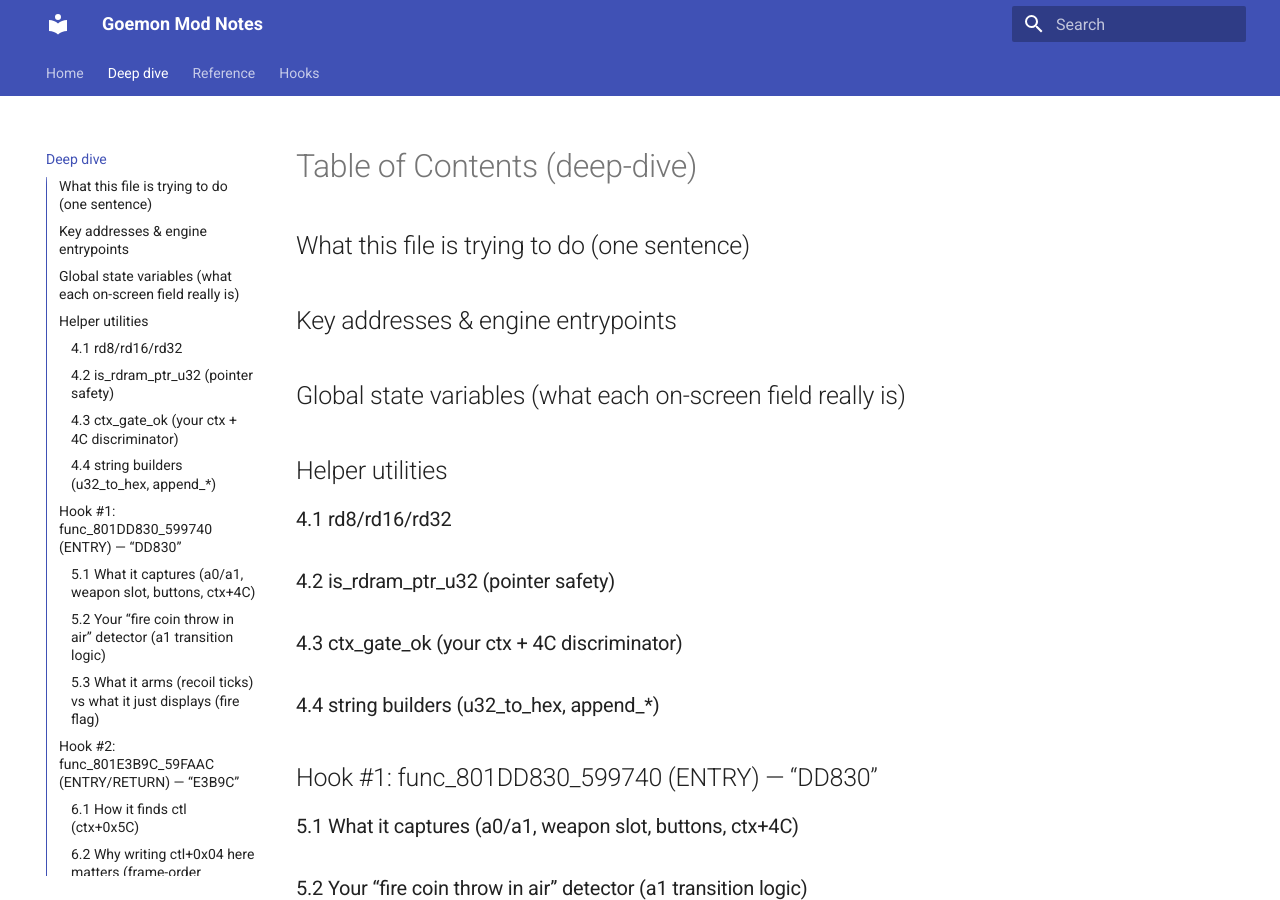
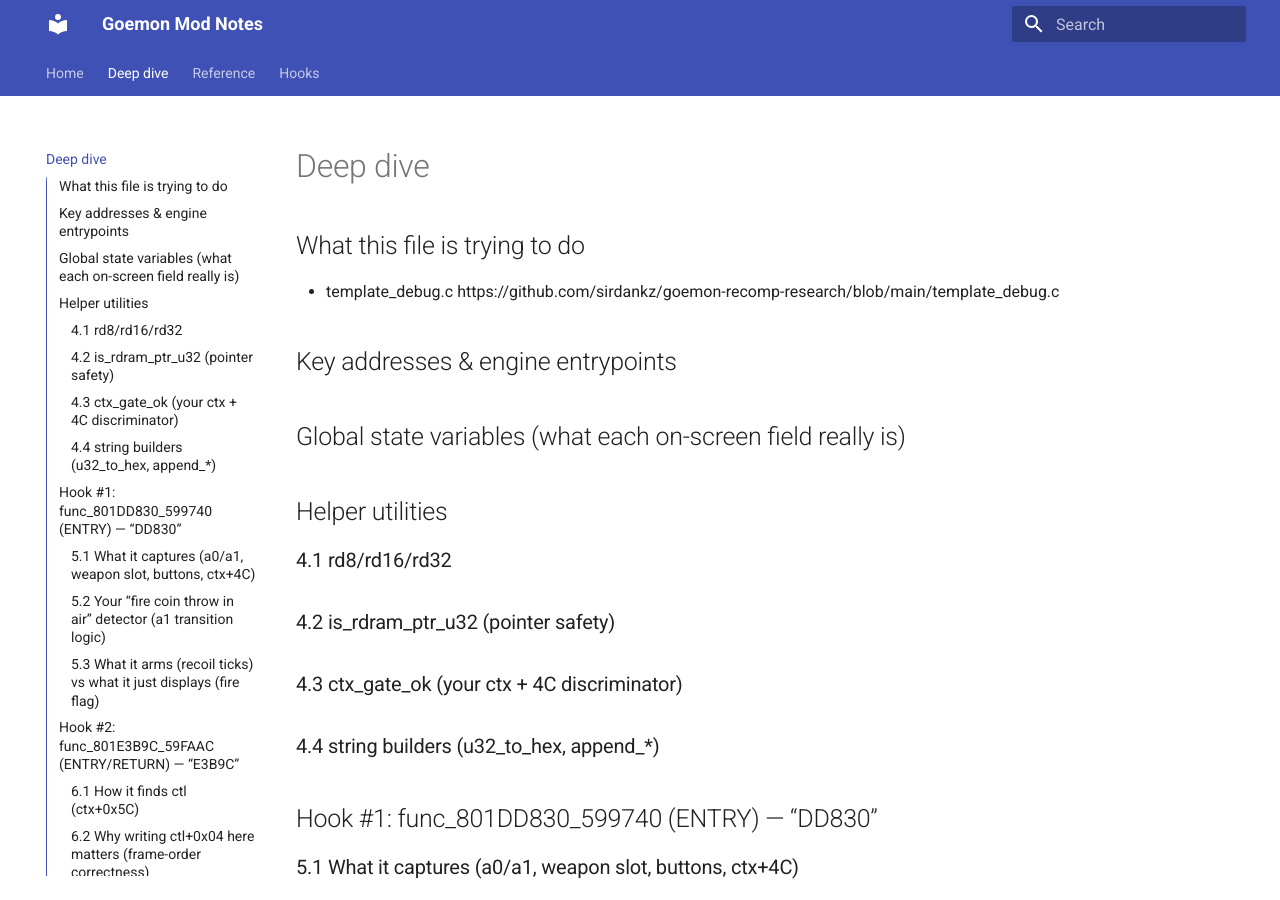
Before and after one commit to sirdankz/goemon-recomp-research, an MkDocs documentation site: the page built from docs/deep_dive.md, in a window 1280 px wide and 900 px high. Built offline with MkDocs 1.6.1 and Material for MkDocs 9.7.7, drawn with Linux system fonts in a browser that asks for light colours.

Commit message:
Update deep_dive.md

```diff
--- a/docs/deep_dive.md
+++ b/docs/deep_dive.md
@@ -1,6 +1,6 @@
-# Table of Contents (deep-dive)
-
-## What this file is trying to do (one sentence)
+## What this file is trying to do
+- template_debug.c
+https://github.com/sirdankz/goemon-recomp-research/blob/main/template_debug.c
 
 ## Key addresses & engine entrypoints
 
```
